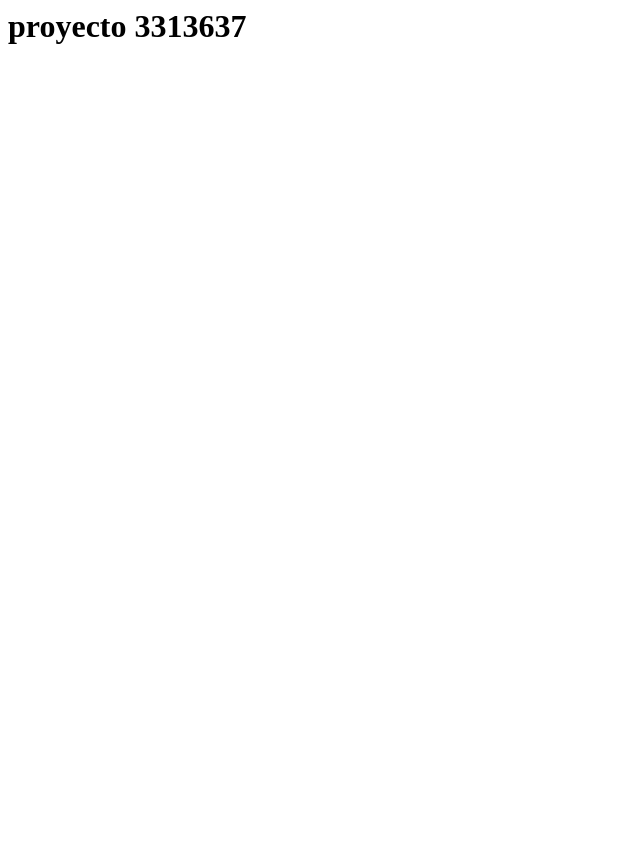
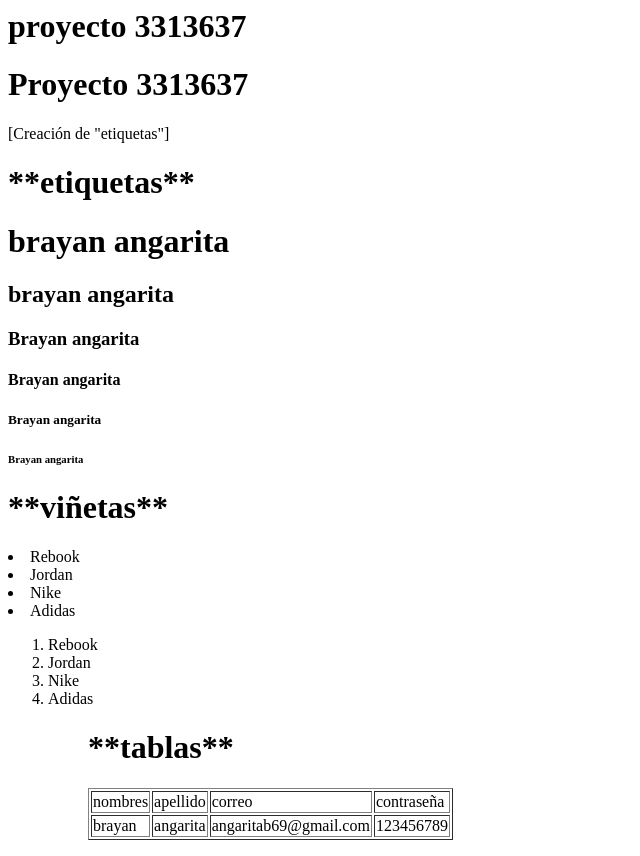
Before and after one commit to angaritab69-dotcom/proyecto3313637, a plain HTML site: page index.html in a window 1280 px wide. Shown: the whole page, without its empty margins (0-640 px from the left). Before the commit the page ends 800 px from the top, so only its background shows below. Drawn offline with Linux system fonts and the light colour scheme.

Commit message:
creacion de tabla

```diff
--- a/index.html
+++ b/index.html
@@ -1 +1,41 @@
 <h1>proyecto 3313637</h1>
+<body>
+<h1>Proyecto 3313637</h1>
+
+[Creación de "etiquetas"]
+<h1>**etiquetas**</h1>
+<h1> brayan angarita </h1>
+<h2> brayan angarita </h2>
+<h3> Brayan angarita </h3>
+<h4> Brayan angarita </h4>
+<h5> Brayan angarita </h5>
+<h6> Brayan angarita </h6>
+
+<h1>**viñetas**</h1>
+<u1>
+	<li>Rebook </li>
+	<li>Jordan </li>
+	<li>Nike </li>
+	<li>Adidas </li>
+<u1>
+<ol>
+	<li>Rebook </li>
+	<li>Jordan </li>
+	<li>Nike </li>
+	<li>Adidas </li>
+<ol>
+    <h1>**tablas**</h1>
+    <table border="1">
+        <tr>
+            <td>nombres</td>
+            <td>apellido</td>
+            <td>correo</td>
+            <td>contraseña</td>
+        </tr>
+        <tr>
+            <td>brayan</td>
+            <td>angarita</td>
+            <td>angaritab69@gmail.com</td>
+            <td>123456789</td>
+        </tr>
+</body>
```
